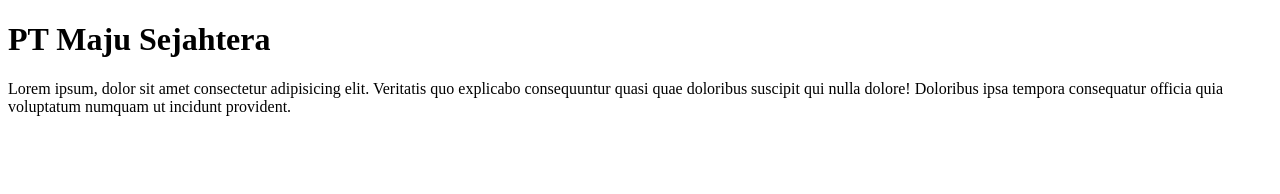
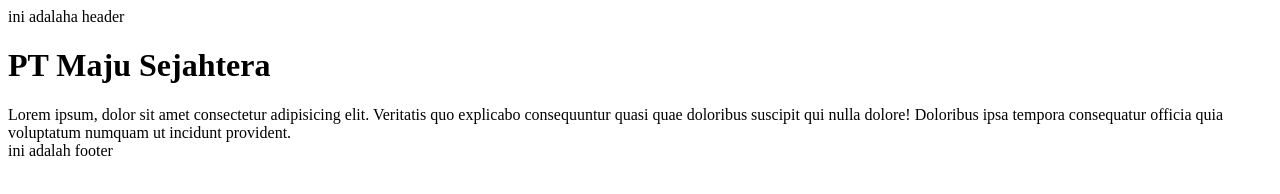
Before and after one commit to Phiwi-blop/CompanyProfile, a plain HTML site: page index.html in a window 1280 px wide. Drawn offline with Linux system fonts and the light colour scheme.

Commit message:
Membuat header dan footer

```diff
--- a/index.html
+++ b/index.html
@@ -6,8 +6,11 @@
     <title>Latihan Git</title>
 </head>
 <body>
+    <header>ini adalaha header</header>
 
     <h1>PT Maju Sejahtera</h1>
     <div>Lorem ipsum, dolor sit amet consectetur adipisicing elit. Veritatis quo explicabo consequuntur quasi quae doloribus suscipit qui nulla dolore! Doloribus ipsa tempora consequatur officia quia voluptatum numquam ut incidunt provident.</div>
+
+<footer>ini adalah footer</footer>
 </body>
 </html>
```
